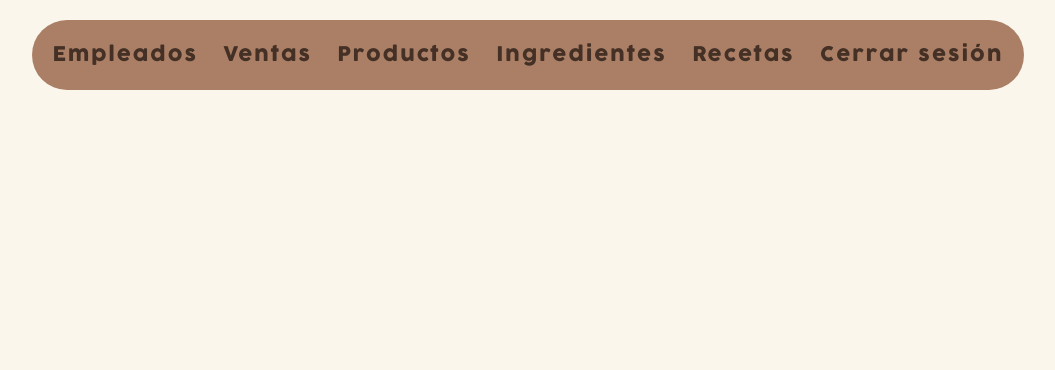
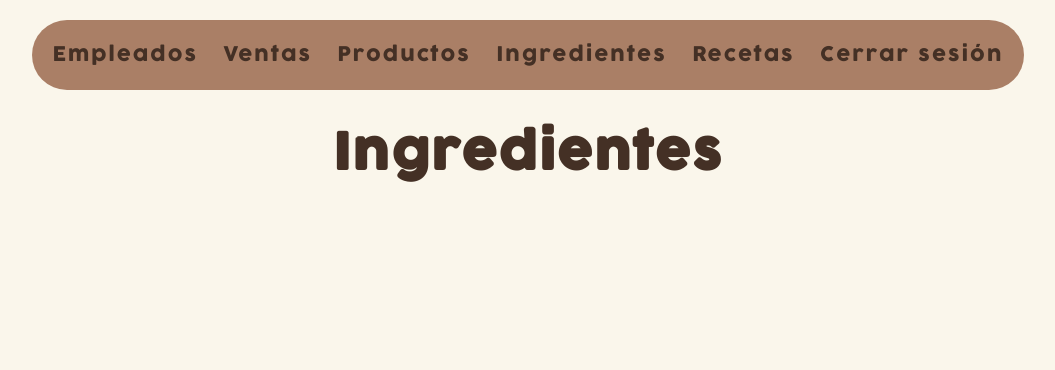
Before and after one commit to BrayanMata6414/Migajeras_Reposteria, a Flask app: page /ingredients in a window 1280 px wide. Shown: the top 370 px of the page, without its empty margins (112-1167 px from the left). Run offline with Flask 3, Linux system fonts and the light colour scheme; the visitor is signed in with stand-in values (Sample User, id 1); data that the repository does not hold is empty.

Commit message:
Titulos de paginas

```diff
--- a/client/templates/auth/ingredients.html
+++ b/client/templates/auth/ingredients.html
@@ -1,12 +1,14 @@
+<link rel="stylesheet" href="{{ url_for('static', filename='css/styleCards.css') }}">
+
 {% extends 'navbar.html' %}
 
 {% block title %}
     Ingredientes
 {% endblock %}
 
+{% block titulo %} Ingredientes {% endblock %}
+
 {% block content %}
-
-<link rel="stylesheet" href="{{ url_for('static', filename='css/styleCards.css') }}">
 
     <div class="cont-tarjetas">
 
@@ -37,7 +39,7 @@
 
                 <div class="cont-provedor">
 
-                <h3 class="titulo">
+                    <h3 class="titulo-prov">
                         Proveedor:
                     </h3>
 
--- a/client/templates/auth/products.html
+++ b/client/templates/auth/products.html
@@ -4,6 +4,8 @@
     Productos
 {% endblock %}
 
+{% block titulo %} Productos {% endblock %}
+
 {% block content %}
 
     <h1>Tres de asado por favor</h1>
--- a/client/templates/auth/recipes.html
+++ b/client/templates/auth/recipes.html
@@ -4,6 +4,8 @@
     Recetas
 {% endblock %}
 
+{% block titulo %} Recetas {% endblock %}
+
 {% block content %}
 
     <h1>El ingredientes secreto es...... Nada</h1>
--- a/client/templates/auth/sales.html
+++ b/client/templates/auth/sales.html
@@ -3,6 +3,8 @@
 {% block title %}
     Ventas
 {% endblock %}
+
+{% block titulo %} Ventas {% endblock %}
 
 {% block content %}
 
--- a/client/templates/navbar.html
+++ b/client/templates/navbar.html
@@ -57,6 +57,10 @@
     </nav>
 
     <main>
+        {% if tipo_nav == "empleado" %}
+            <h1 class="titulo">{% block titulo %}Repostería{% endblock %}</h1>
+        {% endif %}
+
         {% block content %}{% endblock %}
     </main>
 
--- a/static/css/styleGlobal.css
+++ b/static/css/styleGlobal.css
@@ -71,3 +71,14 @@ nav
     color: var(--color-Claro);
     background-color: var(--color-DarkChocolate);
 }
+
+.titulo
+{
+    width: 100%;
+    padding: 10px;
+    margin-bottom: 30px;
+    font-size: 50px;
+    font-family: "Cocogoose", sans-serif;
+    color: var(--color-DarkChocolate);
+    text-align: center;
+}
```
Lines whose indentation alone changed are shown as unchanged.
